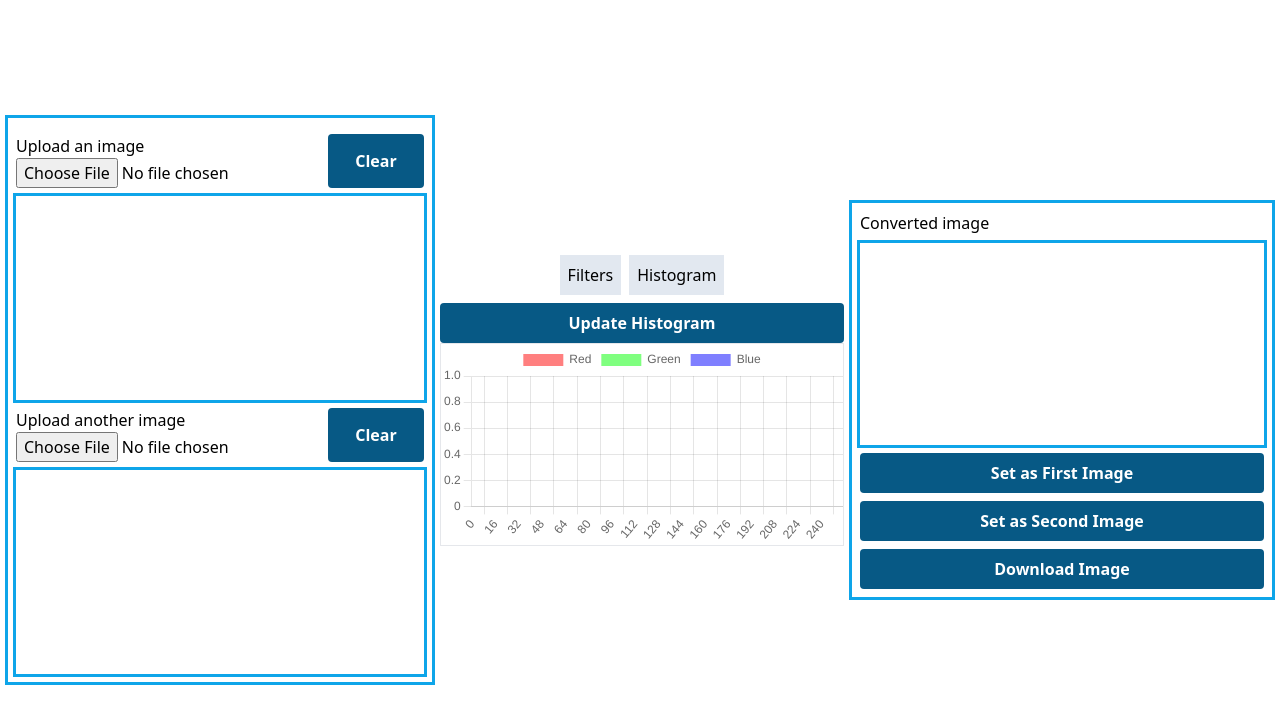
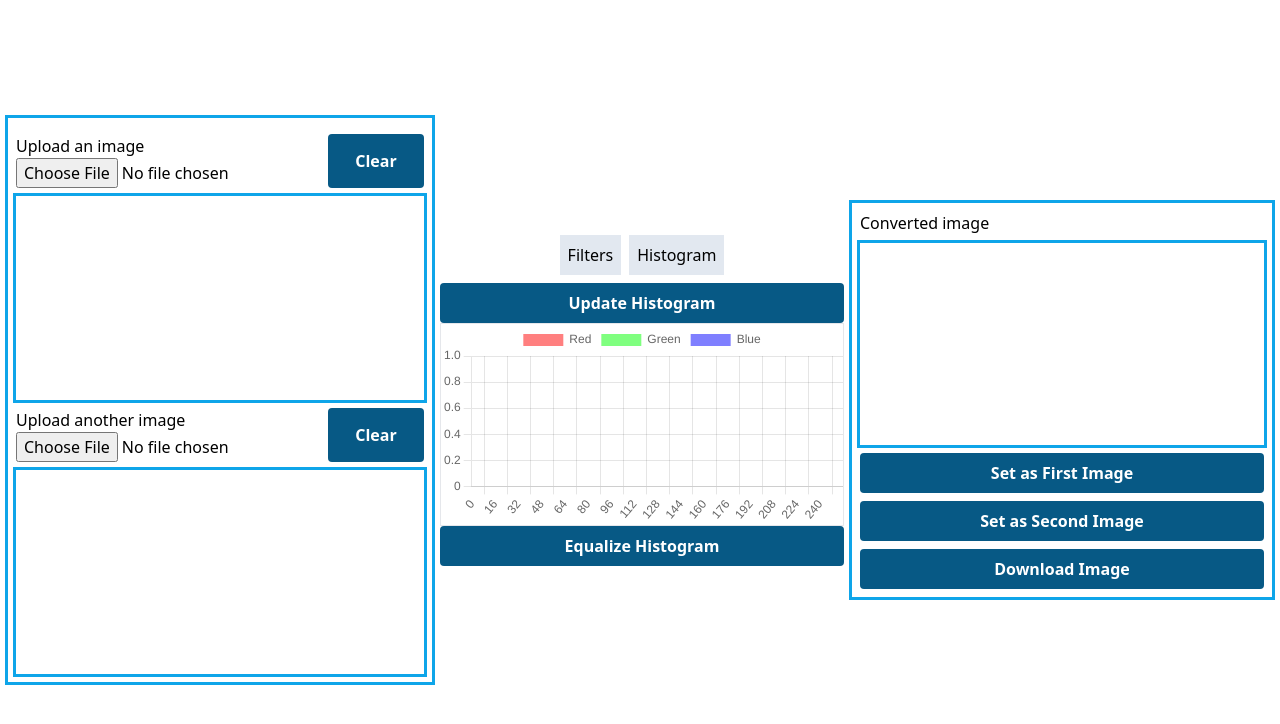
Before and after one commit to guilhermepereira2917/image-processing, a Next.js app: page / in a window 1280 px wide. Both pictures are taken after a click on the button "Histogram". Shown: the top 724 px of the page. Built offline with nearby package versions, Linux system fonts and the light colour scheme.

Commit message:
implemented histogram equalization

```diff
--- a/src/classes/RgbImage.ts
+++ b/src/classes/RgbImage.ts
@@ -42,6 +42,10 @@ export class RgbImage {
     return this.pixels.length;
   }
 
+  totalPixels(): number {
+    return this.width() * this.height();
+  }
+
   clone(): RgbImage {
     const clonedPixels: RgbPixel[][] = [];
 
--- /dev/null
+++ b/src/classes/filters/EqualizeHistogramFilter.ts
@@ -0,0 +1,37 @@
+import { RgbImage, RgbPixel } from "../RgbImage";
+import HistogramData from "../histogram/HistogramData";
+import HistogramDataGenerator from "../histogram/HistogramDataGenerator";
+
+export default class EqualizeHistogramFilter {
+  equalize(image: RgbImage): RgbImage {
+    const histogramData: HistogramData = new HistogramDataGenerator().generateData(image);
+
+    const getCdf = (histogram: number[]): number[] => {
+      const cdf: number[] = [histogram[0]];
+
+      for (let i = 1; i < histogram.length; i++) {
+        cdf[i] = cdf[i - 1] + histogram[i];
+      }
+
+      for (let i = 0; i < cdf.length; i++) {
+        cdf[i] = cdf[i] / image.totalPixels() * 255;
+      }
+
+      return cdf;
+    };
+
+    const redCdf: number[] = getCdf(histogramData.redDataset);
+    const greenCdf: number[] = getCdf(histogramData.greenDataset);
+    const blueCdf: number[] = getCdf(histogramData.blueDataset);
+
+    image.pixels.forEach((row: RgbPixel[]) => {
+      row.forEach((pixel: RgbPixel) => {
+        pixel.red = Math.round(redCdf[pixel.red]);
+        pixel.green = Math.round(greenCdf[pixel.green]);
+        pixel.blue = Math.round(blueCdf[pixel.blue]);
+      });
+    });
+
+    return image;
+  };
+};
--- a/src/classes/histogram/HistogramChart.tsx
+++ b/src/classes/histogram/HistogramChart.tsx
@@ -39,7 +39,7 @@ export default class HistogramChart extends Component<{}, State> {
     }
 
     const data = {
-      labels: Array.from({ length: 255 }, (_, index) => String(index)),
+      labels: Array.from({ length: 256 }, (_, index) => String(index)),
       datasets: [
         {
           fill: true,
--- a/src/classes/histogram/HistogramData.ts
+++ b/src/classes/histogram/HistogramData.ts
@@ -1,5 +1,5 @@
 export default class HistogramData {
-  redDataset: number[] = Array.from(Array(255).keys()).map(n => 0);
-  greenDataset: number[] = Array.from(Array(255).keys()).map(n => 0);
-  blueDataset: number[] = Array.from(Array(255).keys()).map(n => 0);
+  redDataset: number[] = Array(256).fill(0);
+  greenDataset: number[] = Array(256).fill(0);
+  blueDataset: number[] = Array(256).fill(0);
 };
--- a/src/pages/index.tsx
+++ b/src/pages/index.tsx
@@ -6,6 +6,7 @@ import AddImageFilter from "@/classes/filters/AddImageFilter";
 import BrightnessFilter from "@/classes/filters/BrightnessFilter";
 import ConcatImageFilter from "@/classes/filters/ConcatImageFilter";
 import CropImageFilter from "@/classes/filters/CropImageFilter";
+import EqualizeHistogramFilter from "@/classes/filters/EqualizeHistogramFilter";
 import FlipLeftRightFilter from "@/classes/filters/FlipLeftRightFilter";
 import FlipTopDownFilter from "@/classes/filters/FlipTopDownFilter";
 import NegativeFilter from "@/classes/filters/NegativeFilter";
@@ -136,6 +137,12 @@ export default function Home() {
     histogramChartRef.current?.updateHistogram(filterApplier.firstUploadedImage);
   }
 
+  function onEqualizeHistogramClick(): void {
+    filterApplier.applyFilterToFirstImage((firstImage: RgbImage) => {
+      return new EqualizeHistogramFilter().equalize(firstImage);
+    });
+  }
+
   const filtersTabRef: RefObject<HTMLDivElement> = useRef<HTMLDivElement>(null);
   const histogramTabRef: RefObject<HTMLDivElement> = useRef<HTMLDivElement>(null);
 
@@ -254,6 +261,8 @@ export default function Home() {
           <button onClick={onUpdateHistogramClick} className="bg-sky-800 p-2 rounded text-white font-bold w-full">Update Histogram</button>
 
           <HistogramChart ref={histogramChartRef} />
+
+          <button onClick={onEqualizeHistogramClick} className="bg-sky-800 p-2 rounded text-white font-bold w-full">Equalize Histogram</button>
         </div>
       </div>
 
```
